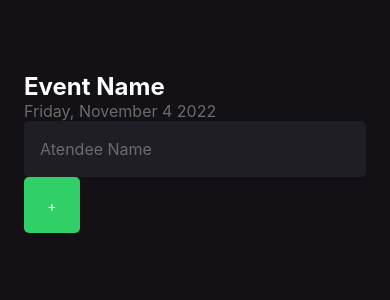
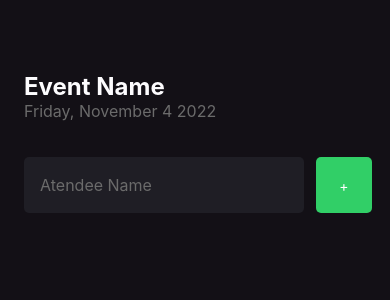
Before and after one commit to duckbox72/rn-imhere, a React Native app: screen / in a window 390 px wide. Shown: the top 300 px of the page. Built offline with nearby package versions, Linux system fonts and the light colour scheme.

Commit message:
styling the form

```diff
--- a/src/screens/Home/index.tsx
+++ b/src/screens/Home/index.tsx
@@ -19,6 +19,7 @@ export default function Home() {
         Friday, November 4 2022
       </Text>
 
+      <View style={styles.form}>
         <TextInput
         style={styles.textInput}
         placeholder="Atendee Name"
@@ -33,6 +34,7 @@ export default function Home() {
             +
           </Text>
         </TouchableOpacity>
+      </View>
 
 
     </View>
--- a/src/screens/Home/styles.ts
+++ b/src/screens/Home/styles.ts
@@ -17,14 +17,15 @@ export const styles = StyleSheet.create({
     fontSize: 16,
   },
   textInput: {
+    flex: 1,
     height: 56,
     backgroundColor: '#1F1E25',
     borderRadius: 5,
     color: '#FFF',
 
     fontSize: 16,
-
     padding: 16,
+    marginRight: 12,
   },
   button: {
     width: 56,
@@ -37,5 +38,11 @@ export const styles = StyleSheet.create({
   },
   buttonText: {
     color: '#FFF'
+  },
+  form: {
+    width: '100%',
+    flexDirection: 'row',
+    marginTop: 36,
+    marginBottom: 42,
   }
 });
```
Lines whose indentation alone changed are shown as unchanged.
